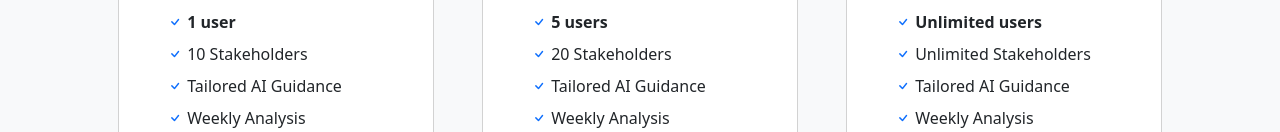
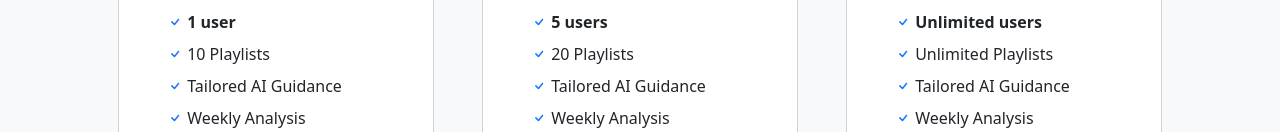
Before and after one commit to wealthplanclub/podium, a plain HTML site: page index.htm in a window 1280 px wide. Shown: the part 1514-1646 px from the top of the page. Drawn offline with nearby package versions, Linux system fonts and the light colour scheme; a script that the page names is missing.

Commit message:
Update index.htm

```diff
--- a/index.htm
+++ b/index.htm
@@ -96,7 +96,7 @@
                                         </li>
                                         <li class="mb-2">
                                             <i class="bi bi-check text-primary"></i>
-                                            10 Stakeholders
+                                            10 Playlists
                                         </li>
                                         <li class="mb-2">
                                             <i class="bi bi-check text-primary"></i>
@@ -146,7 +146,7 @@
                                         </li>
                                         <li class="mb-2">
                                             <i class="bi bi-check text-primary"></i>
-                                            20 Stakeholders
+                                            20 Playlists
                                         </li>
                                         <li class="mb-2">
                                             <i class="bi bi-check text-primary"></i>
@@ -193,7 +193,7 @@
                                         </li>
                                         <li class="mb-2">
                                             <i class="bi bi-check text-primary"></i>
-                                            Unlimited Stakeholders
+                                            Unlimited Playlists
                                         </li>
                                         <li class="mb-2">
                                             <i class="bi bi-check text-primary"></i>
```
